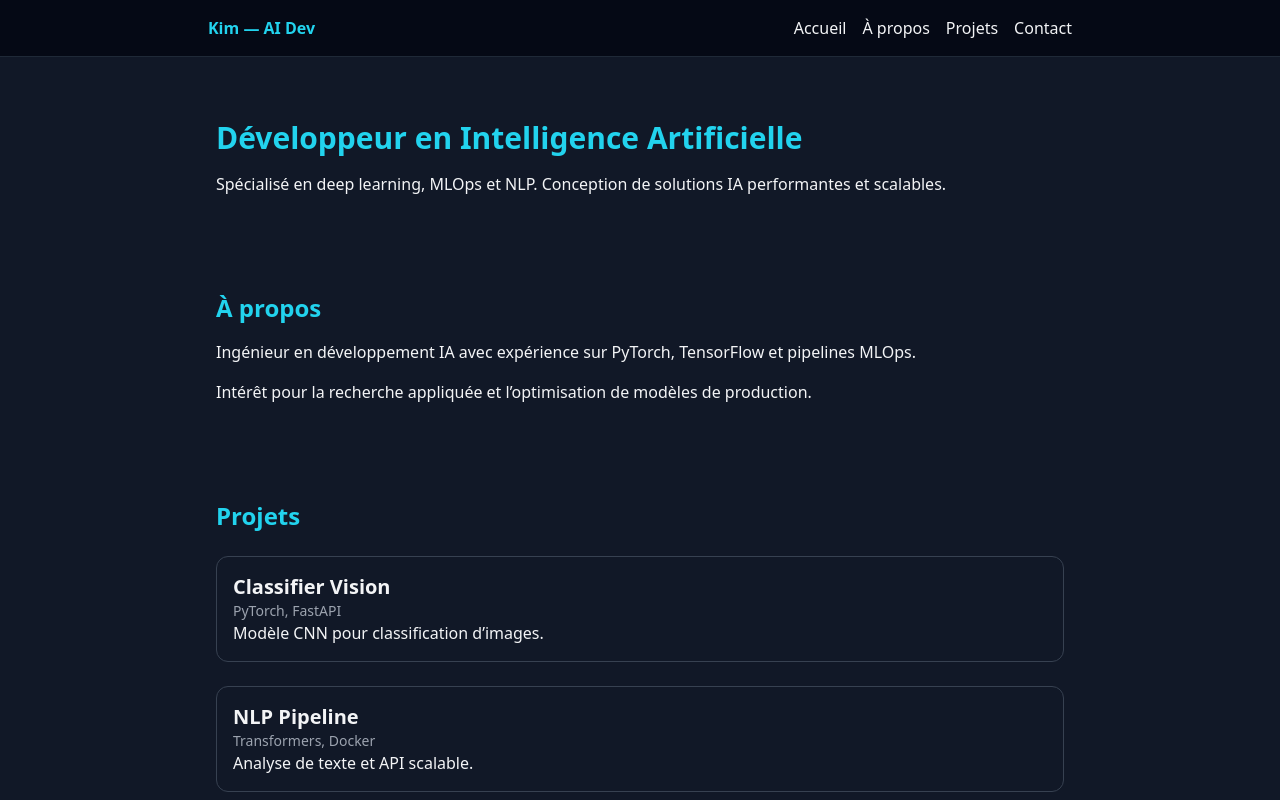
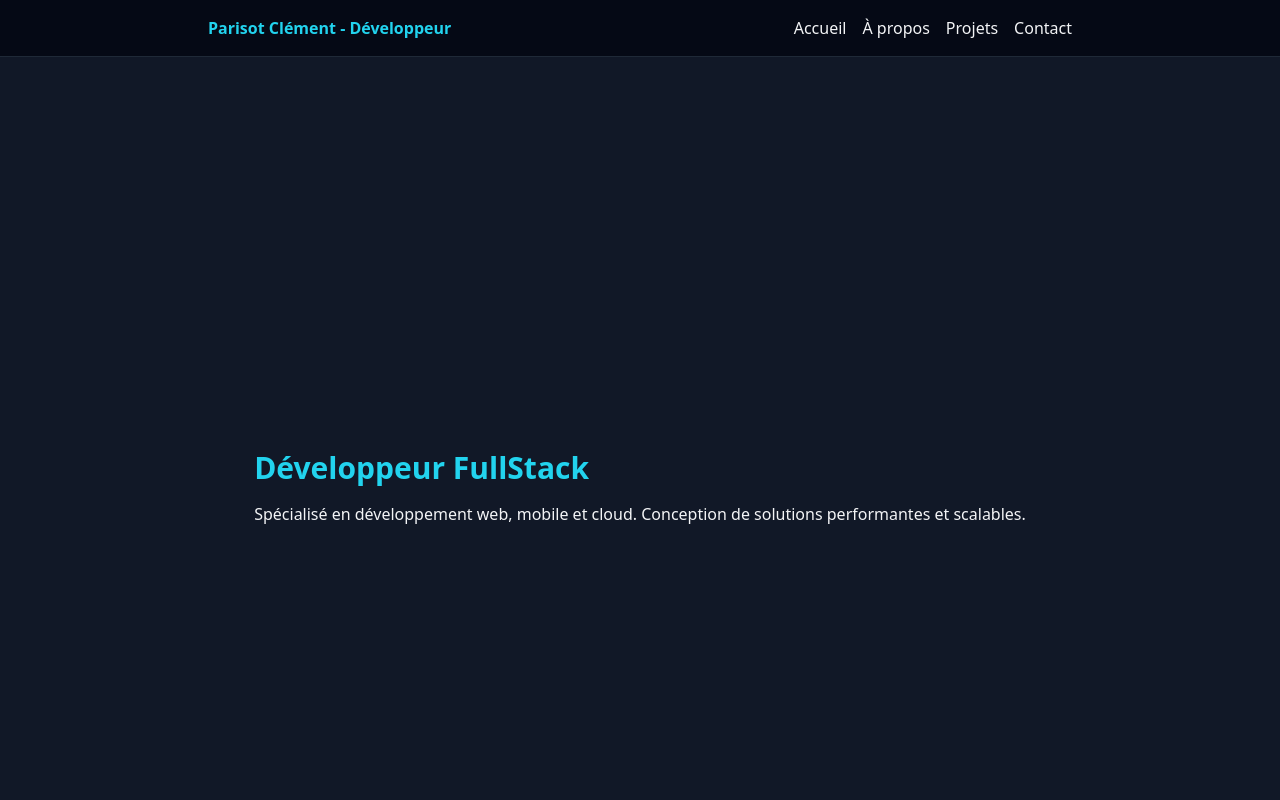
Before and after one commit to SuperKiment/portfolio-ia, a Next.js app in the folder portfolio/: page / in a window 1280 px wide. Shown: the top 800 px of the page. Built offline with nearby package versions, Linux system fonts and the light colour scheme.

Commit message:
smooth transitions

```diff
--- a/portfolio/app/components/HomeSection.js
+++ b/portfolio/app/components/HomeSection.js
@@ -1,8 +1,8 @@
 export default function Home() {
   return (
     <section className="pt-24">
-      <h2 className="text-3xl font-bold mb-4 text-cyan-400">Développeur en Intelligence Artificielle</h2>
-      <p>Spécialisé en deep learning, MLOps et NLP. Conception de solutions IA performantes et scalables.</p>
+      <h2 className="text-3xl font-bold mb-4 text-cyan-400">Développeur FullStack</h2>
+      <p>Spécialisé en développement web, mobile et cloud. Conception de solutions performantes et scalables.</p>
     </section>
   )
 }
--- a/portfolio/app/components/Layout.js
+++ b/portfolio/app/components/Layout.js
@@ -1,13 +1,29 @@
+'use client'
+import { useState } from 'react'
+import { motion } from 'framer-motion'
 import Navbar from './Navbar'
 import '../globals.css'
 
 export default function Layout({ children }) {
+  const [page, setPage] = useState(0)
+
   return (
-    <html lang="en">
+    <html lang="fr">
       <body>
-        <div className="min-h-screen bg-gray-900 text-gray-100 font-inter">
-          <Navbar />
-          <main className="max-w-4xl mx-auto p-6">{children}</main>
+        <div className="h-screen overflow-hidden bg-gray-900 text-gray-100 font-inter">
+          <Navbar setPage={setPage} />
+          <div className="h-full pt-20 relative">
+            <motion.div
+              className="flex h-full"
+              animate={{ x: `-${page * 100}vw` }}
+              transition={{
+                ease: [0.4, 0.0, 0.2, 1], // cubic-bezier douce (équivalent easeInOut standard)
+                duration: 0.9,
+              }}
+            >
+              {children}
+            </motion.div>
+          </div>
         </div>
       </body>
     </html>
--- a/portfolio/app/components/Navbar.js
+++ b/portfolio/app/components/Navbar.js
@@ -1,15 +1,13 @@
-import Link from 'next/link'
-
-export default function Navbar() {
+export default function Navbar({ setPage }) {
   return (
     <nav className="fixed w-full bg-gray-950 bg-opacity-80 backdrop-blur-sm border-b border-gray-800 z-10">
       <div className="max-w-4xl mx-auto flex justify-between items-center p-4">
-        <h1 className="text-cyan-400 font-bold">Kim — AI Dev</h1>
+        <h1 className="text-cyan-400 font-bold">Parisot Clément - Développeur</h1>
         <div className="space-x-4">
-          <Link href="/">Accueil</Link>
-          <Link href="/about">À propos</Link>
-          <Link href="/projects">Projets</Link>
-          <Link href="/contact">Contact</Link>
+          <button onClick={() => setPage(0)}>Accueil</button>
+          <button onClick={() => setPage(1)}>À propos</button>
+          <button onClick={() => setPage(2)}>Projets</button>
+          <button onClick={() => setPage(3)}>Contact</button>
         </div>
       </div>
     </nav>
--- a/portfolio/app/page.js
+++ b/portfolio/app/page.js
@@ -1,16 +1,16 @@
 import Layout from './components/Layout'
+import HomeSection from './components/HomeSection'
 import AboutSection from './components/AboutSection'
 import ProjectsSection from './components/ProjectsSection'
 import ContactSection from './components/ContactSection'
-import HomeSection from './components/HomeSection'
 
 export default function Home() {
   return (
     <Layout>
-      <HomeSection />
-      <AboutSection />
-      <ProjectsSection />
-      <ContactSection />
+      <section className="min-w-full h-full flex items-center justify-center"><HomeSection /></section>
+      <section className="min-w-full h-full flex items-center justify-center"><AboutSection /></section>
+      <section className="min-w-full h-full flex items-center justify-center"><ProjectsSection /></section>
+      <section className="min-w-full h-full flex items-center justify-center"><ContactSection /></section>
     </Layout>
   )
 }
--- a/portfolio/package.json
+++ b/portfolio/package.json
@@ -8,6 +8,7 @@
     "start": "next start"
   },
   "dependencies": {
+    "framer-motion": "^12.23.24",
     "next": "15.5.4",
     "react": "19.1.0",
     "react-dom": "19.1.0"
```
Also changed, not shown: 1 other file (tests, documents, lock files or other folders).
